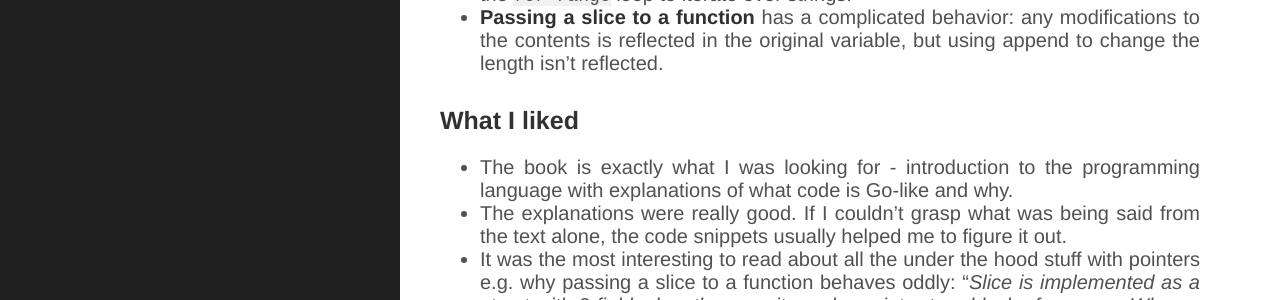
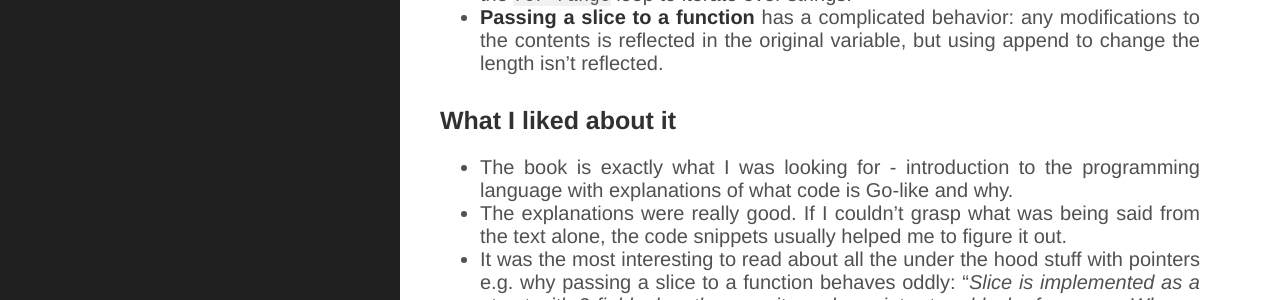
Before and after one commit to IevGraz/IevGraz.github.io, a Jekyll site: the page built from _book_reviews/learning_go.md, in a window 1280 px wide and 900 px high, scrolled down 4165 px. Shown: the part 154-454 px from the top of the window. Built offline with Jekyll 4.4.1, drawn with Linux system fonts in a browser that asks for light colours.

Commit message:
some more minor fixes

```diff
--- a/_book_reviews/learning_go.md
+++ b/_book_reviews/learning_go.md
@@ -6,6 +6,8 @@ rating: 5
 date: 2024-11-03
 goodreads_link: https://www.goodreads.com/book/show/55841848-learning-go
 ---
+
+
 
 **Why I read this book:** I’ve been coding with Ruby for the past 5 years in my current job. Some time ago Go was chosen as the second official programming language in the company. Time finally came for me to do some coding with Go. But I’ve heard many Go developers complain about people new to the language writing some ugly and complex code. I wanted to avoid making the same mistakes. In the foreword of this book it literally says “This book is for a reader that wants to write Go code that looks like Go code”. So it seemed like exactly the book I needed.
 
@@ -130,7 +132,7 @@ These are all related with Slices - Go data type that represents a sequence of v
 * **Indexing and slicing of strings**. Go uses a sequence of bytes to represent a string. You can use slicing and indexing on strings, but you can get unexpected results with characters that take up more than one byte. You should instead use the  `for-range` loop to iterate over strings.
 * **Passing a slice to a function** has a complicated behavior: any modifications to the contents is reflected in the original variable, but using append to change the length isn’t reflected.
 
-### What I liked
+### What I liked about it
 
 * The book is exactly what I was looking for - introduction to the programming language with explanations of what code is Go-like and why.
 * The explanations were really good. If I couldn’t grasp what was being said from the text alone, the code snippets usually helped me to figure it out.
@@ -140,9 +142,6 @@ These are all related with Slices - Go data type that represents a sequence of v
 ### What I disliked
 
 These are not necessarily dislikes, but some limitations of the book (or maybe me in some cases):
-
-
-
 * There were places that I found hard to grasp. Mostly concurrency and reflections. But that might have required a bit more effort than I was willing to put in.
 * My focus and effort dwindled towards the last chapters. Which is unfortunate as they were more complex and most likely more useful.
 * Only reading about the programming language is not enough to really learn it. I’ve heard that the second edition of the book has some exercises at the end of each chapter.  That could be a pretty big improvement. I’m hoping to cover this gap in my knowledge by attending a few workshops.
```
